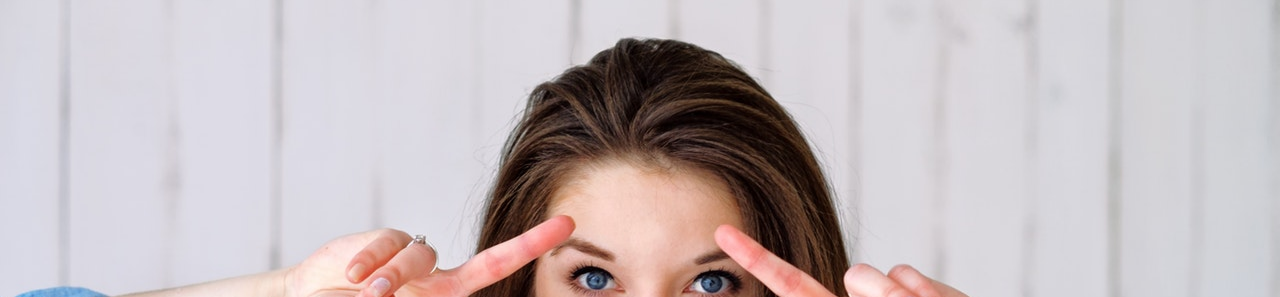
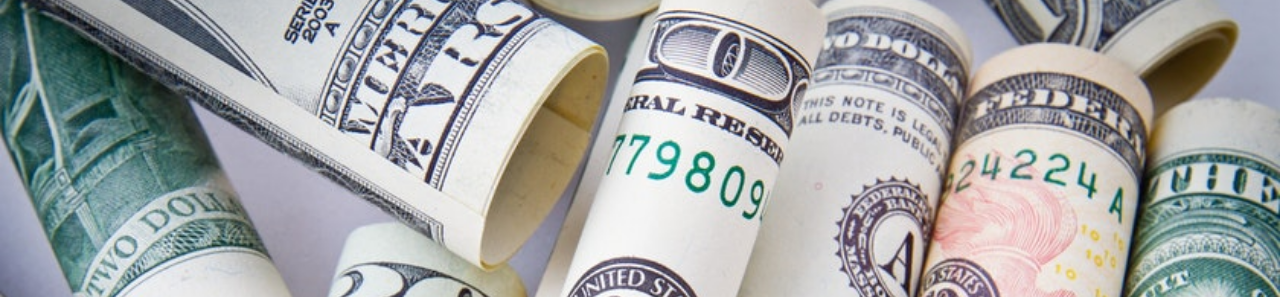
Before and after one commit to healthyatorfiles/zurg, a plain HTML site: page index.html in a window 1280 px wide. Shown: the top 297 px of the page. Drawn offline with nearby package versions, Linux system fonts and the light colour scheme.

Commit message:
Update style.css

```diff
--- a/assets/css/style.css
+++ b/assets/css/style.css
@@ -244,7 +244,7 @@ body {
 .hero-home {
   padding: 300px 0 150px 0;
 	background: linear-gradient(to right, rgba(106, 17, 203, 0.95), rgba(37, 117, 252, 0.95)), url(../images/world-map.png) no-repeat center center;
-  background: url(../img/content/z.jpg.jpeg) no-repeat center center;
+  background: url(../img/content/222.jpeg) no-repeat center center;
 	background-size: cover;
 }
 
@@ -2258,7 +2258,6 @@ text-align: center;
 
 	#email-error {
 		left: 38%;
-	}
 }
 
 
```
